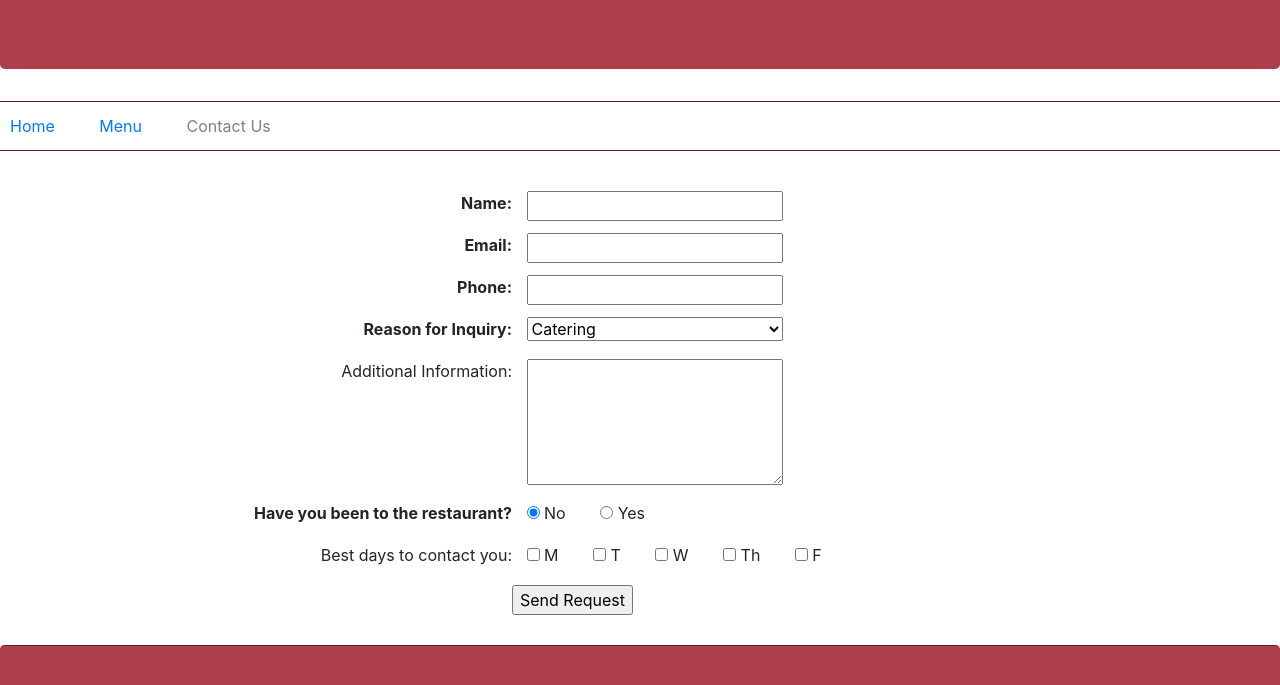
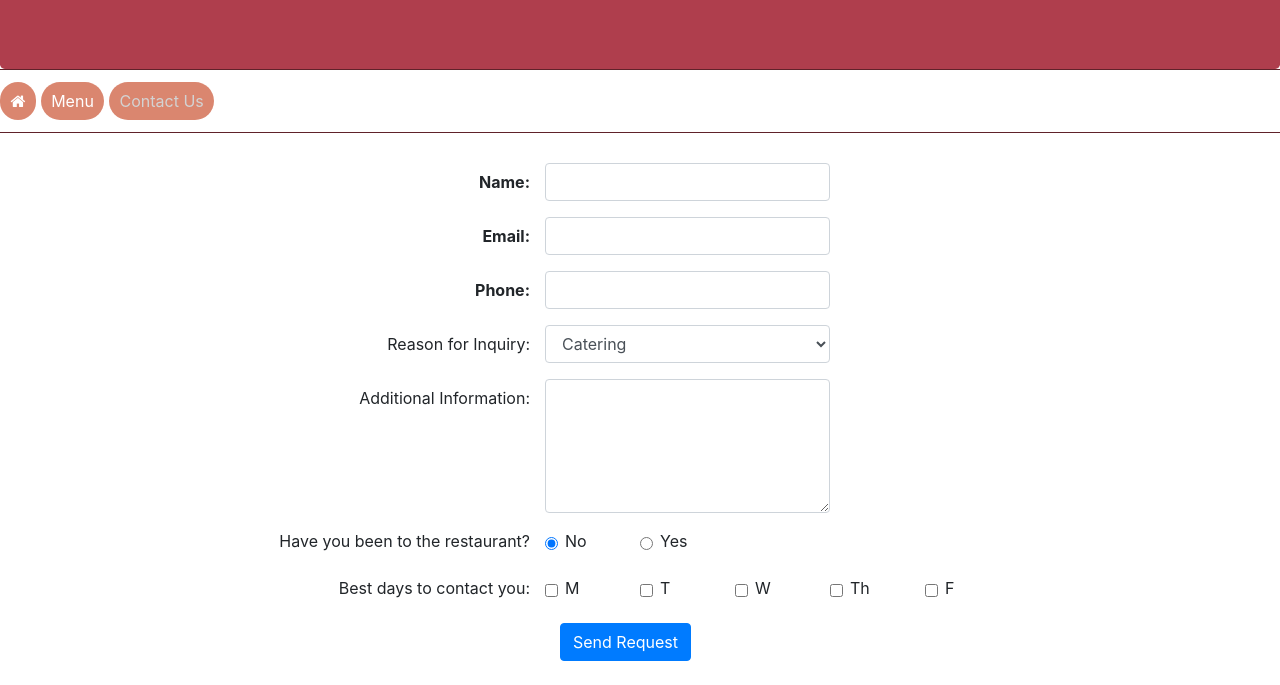
Before and after one commit to albrum/IntroToWebDev, a plain HTML site: page restaurant/contact.html in a window 1280 px wide. Shown: the part 115-800 px from the top of the page. Drawn offline with nearby package versions, Linux system fonts and the light colour scheme; a web font is replaced by a local one.

Commit message:
Add files via upload

```diff
--- a/restaurant/contact.html
+++ b/restaurant/contact.html
@@ -1,59 +1,42 @@
-<!DOCTYPE html>
+
 <!--
 Name: Alexis Brum
 Date Created:2018-09-26
-Most recent revision: 2018-09-29
+Most recent revision: 2018-10-02
 -->
+<!DOCTYPE html>
 
 <html lang="en">
   <head>
     <meta charset="utf-8">
     <meta name="viewport" content="width=device-width, initial-scale=1, shrink-to-fit=no">
 
+    <script type="text/JavaScript" src="scripts/contact.js"></script>
+
     <title> Contact Us </title>
     <!-- Bootstrap CDN copied from https://getbootstrap.com/docs/4.1/getting-started/introduction/ -->
     <link rel="stylesheet" href="https://stackpath.bootstrapcdn.com/bootstrap/4.1.3/css/bootstrap.min.css" integrity="sha384-MCw98/SFnGE8fJT3GXwEOngsV7Zt27NXFoaoApmYm81iuXoPkFOJwJ8ERdknLPMO" crossorigin="anonymous">
     <link href="styles/restaurantStyles.css" rel="stylesheet" type="text/css" />
+    <link href="https://maxcdn.bootstrapcdn.com/font-awesome/4.7.0/css/font-awesome.min.css" rel="stylesheet">
+
 
     <style>
 
-      .required, .optional{
-        display:inline-block;
-        width: 40%;
+      .col-form-label{
         text-align: right;
       }
 
-
-      .required, #txtarea{
-        vertical-align: top;
-        margin-top:10px;
-      }
-
-      .required{
+      #nameLabel, #emailLabel, #phoneLabel{
         font-weight: bold;
       }
 
-      .button{
-        display: block;
-        margin-left: 40%;
-        margin-right: auto;
+      .form-check-input{
+        margin-top: 8px;
       }
 
-      input, select, textarea{
-        margin-top: 10px;
-        margin-left: 10px;
-
-      }
-
-      #name,#email,#phone,select, textarea{
-        width:20%;
-      }
-
-
-
-      .radio, .check{
-        margin-right: 20px;
-        margin-top: 10px;
+      #submitMessage{
+        text-align: center;
+        font-weight: bold;
       }
 
 
@@ -65,59 +48,120 @@ Most recent revision: 2018-09-29
         <h1> Debra's Country Kitchen </h1>
       </header>
 
+      <noscript> This site is best viewed with JavaScript enabled!</noscript>
+
       <nav>
-        <a href="index.html"> Home </a>
-        <a href="menu.html"> Menu </a>
-        <a href=""> Contact Us </a>
+        <a class="btn badge-pill" href="index.html"><i class="fa fa-home"></i> </a>
+        <a class="btn badge-pill" href="menu.html"> Menu </a>
+        <a class="btn badge-pill" href=""> Contact Us </a>
       </nav>
 
+      <div class="container">
+        <form id="contact" onsubmit="return verifyForm();">
+          <div class="form-group row">
+            <div class="col-sm-3"></div>
+            <label for="name" class="col-sm-2 col-form-label" id="nameLabel"> Name: </label>
+            <input type="text" id="name" name="name" class="col-sm-3 form-control" required>
+            <div class="col-sm-4"></div>
+          </div>
 
+          <div class="form-group row">
+            <div class="col-sm-3"></div>
+            <label for="email" class="col-sm-2 col-form-label" id="emailLabel"> Email: </label>
+            <input type="text" id="email" name="email" class="col-sm-3 form-control" required>
+            <div class="col-sm-4"></div>
+          </div>
 
-        <form action="submit.html" method="POST">
-          <label class="required" for="name"> Name: </label>
-          <input type="text" id="name" name="name" required> <br />
-          <label class="required" for="email"> Email: </label>
-          <input type="text" id="email" name="email" required><br />
-          <label class="required" for="phone"> Phone: </label>
-          <input type="text" id="phone" name="phone" required><br />
+          <div class="form-group row">
+            <div class="col-sm-3"></div>
+            <label for="phone" class="col-sm-2 col-form-label" id="phoneLabel"> Phone: </label>
+            <input type="text" id="phone" name="phone" class="col-sm-3 form-control" required>
+            <div class="col-sm-4"></div>
+          </div>
 
-          <label class="required" for="reason"> Reason for Inquiry: </label>
-          <select id="reason" name="reason">
+          <div class="form-group row">
+            <div class="col-sm-1"></div>
+            <label for="reason" class="col-sm-4 col-form-label" id="reasonLabel"> Reason for Inquiry: </label>
+            <select id="reason" name="reason" class="col-sm-3 form-control">
               <option value="catering" selected> Catering </option>
               <option value="party"> Private Party </option>
               <option value="feedback"> Feedback </option>
               <option value="other"> Other </option>
             </select>
-          <br />
+            <div class="col-sm-4"></div>
+          </div>
 
-          <label class="optional" id="txtarea" for="addInfo"> Additional Information: </label>
-          <textarea id="addInfo" name="addInfo" rows="5"></textarea>
-          <br />
+          <div class="form-group row">
+            <div class="col-sm-2"></div>
+            <label for="addInfo" class="col-sm-3 col-form-label" id="addInfo"> Additional Information: </label>
+            <textarea id="addInfo"  class="col-sm-3 form-control" name="addInfo" rows="5"></textarea>
+            <div class="col-sm-4"></div>
+          </div>
+
+          <fieldset class="form-group">
+          <div class="row">
+            <div class="col-sm-2"></div>
+            <legend for="vistied" class="col-sm-3 col-form-label pt-0" id="visited"> Have you been to the restaurant? </legend>
+            <div class="form-check col-sm-1">
+              <input type="radio"  class="form-check-input" id="choice1" class="col-sm-1 form-control" name="visit" value="no" checked>
+              <label class ="form-check-label" for="choice1"> No </label>
+            </div>
+            <div class="form-check col-sm-1">
+              <input type="radio" class="form-check-input" id="choice2" name="visit" value="yes">
+              <label class ="form-check-label" for="choice2"> Yes </label>
+            </div>
+            <div class="col-sm-5"></div>
+          </div>
+        </fieldset>
 
 
-          <label class="required" for="visit"> Have you been to the restaurant? </label>
-          <input type="radio" id="choice1" name="visit" value="no" checked>
-          <label class ="radio" for="choice1"> No </label>
-          <input type="radio" id="choice2" name="visit" value="yes">
-          <label class ="radio" for="choice2"> Yes </label>
-          <br />
+        <fieldset class="form-group">
+          <div class="row">
+            <div class="col-sm-2"></div>
+            <legend class="col-sm-3 col-form-label pt-0" for="contact"> Best days to contact you: </legend>
+            <div class="form-check col-sm-1">
+              <input type="checkbox" class="form-check-input" id="m" name="contact" value="m">
+              <label class="form-check-label" for="m"> M </label>
+            </div>
+            <div class="form-check col-sm-1">
+              <input type="checkbox" class="form-check-input" id="t" name="contact" value="t">
+              <label class="form-check-label" for="t"> T </label>
+            </div>
+            <div class="form-check col-sm-1">
+              <input type="checkbox" class="form-check-input" id="w" name="contact" value="w">
+              <label class="form-check-label" for="w"> W </label>
+            </div>
+            <div class="form-check col-sm-1">
+              <input type="checkbox" class="form-check-input" id="th" name="contact" value="th">
+              <label class="form-check-label" for="th"> Th </label>
+            </div>
+            <div class="form-check col-sm-1">
+              <input type="checkbox" class="form-check-input" id="f" name="contact" value="f">
+              <label class="form-check-label" for="f"> F </label>
+            </div>
+            <div class="col-sm-2"></div>
+          </div>
+        </fieldset>
 
-          <label class="optional" for="contact"> Best days to contact you: </label>
-          <input type="checkbox" id="m" name="contact" value="m">
-          <label class="check" for="m"> M </label>
-          <input type="checkbox" id="t" name="contact" value="t">
-          <label class="check" for="t"> T </label>
-          <input type="checkbox" id="w" name="contact" value="w">
-          <label class="check" for="w"> W </label>
-          <input type="checkbox" id="th" name="contact" value="th">
-          <label class="check" for="th"> Th </label>
-          <input type="checkbox" id="f" name="contact" value="f">
-          <label class="check" for="f"> F </label>
-          <br/>
+        <div class="form-group row">
+          <div class="col-sm-5"></div>
+          <div class="col-sm-2">
+            <button type="submit" class="btn btn-primary" id="submitButton"> Send Request </button>
+          </div>
+          <div class="col-sm-5"></div>
+        </div>
 
-          <input class="button" type="submit" name="submit" value="Send Request">
 
         </form>
+
+        <div class="col-sm-12" id="message" style="display:none;">
+
+            <p id="submitMessage"> </p>
+          </div>
+
+
+      </div>
+
 
 
       <footer class="jumbotron">
--- /dev/null
+++ b/restaurant/scripts/contact.js
@@ -0,0 +1,23 @@
+/*
+Name: Alexis Brum
+Date Created:2018-10-02
+Most recent revision:
+*/
+
+
+function verifyForm(){
+
+  var name = document.forms["contact"]["name"].value;
+  var email = document.forms["contact"]["email"].value;
+  var phone = document.forms["contact"]["phone"].value;
+
+  if( !name || !email || !phone){
+    alert("Please input a name, email, and phone number.");
+  } else{
+
+    document.getElementById("message").style.display = "block";
+    document.getElementById("submitMessage").innerText = "Thank you! We will be in touch soon.";
+  }
+
+  return false;
+}
--- a/restaurant/styles/restaurantStyles.css
+++ b/restaurant/styles/restaurantStyles.css
@@ -9,6 +9,7 @@ Date last modified: 2018-09-29
   background-color: #af3e4d;
   color: #efeee8;
   text-align: center;
+  margin-bottom: 0;
 }
 
 header{
@@ -29,9 +30,18 @@ nav a{
   padding-right: 30px;
 }
 
+nav .btn{
+  background-color: #DA866F;
+}
+
+a:link{
+  color:white;
+}
+
 a:visited{
-  color: grey;
+  color: lightgrey;
 }
+
 
 a:hover{
   font-weight: bold;
```
Also changed, not shown: lucky7/lucky7.html (added, +89 -0 lines), lucky7/scripts/lucky7.js (added, +72 -0 lines), restaurant/index.html (+73 -7 lines), restaurant/menu.html (+9 -5 lines). Lines whose indentation alone changed are shown as unchanged.
